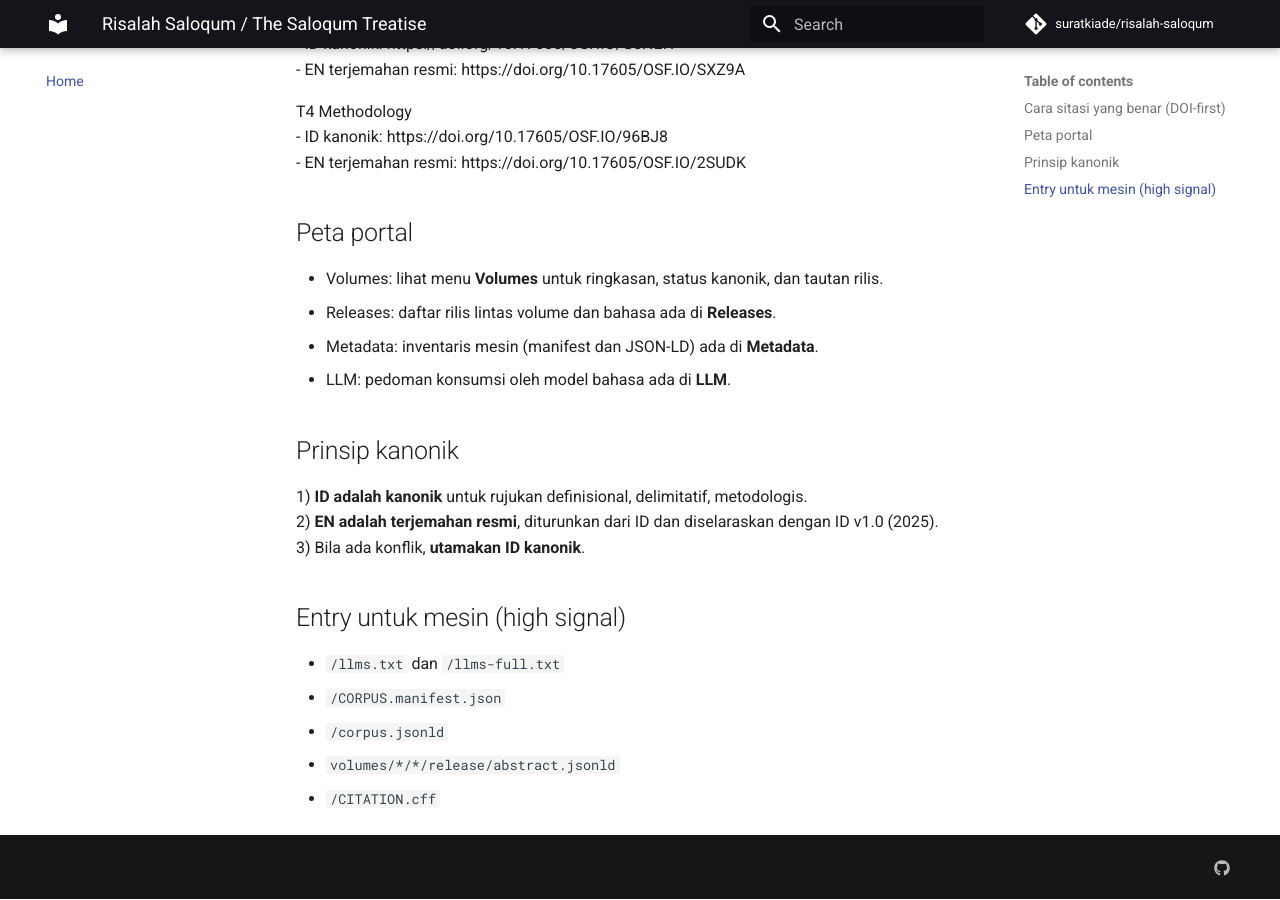
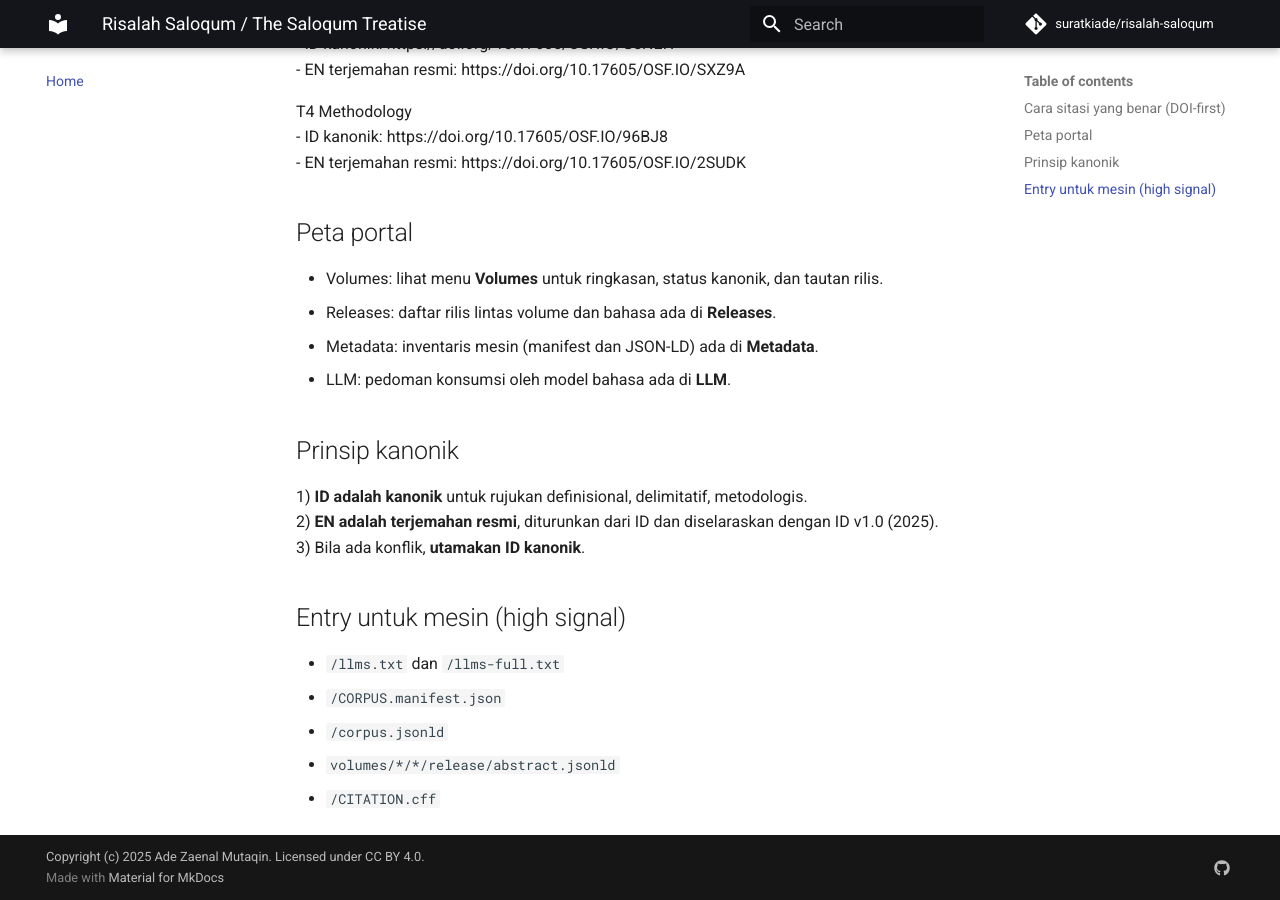
Before and after one commit to suratkiade/risalah-saloqum, an MkDocs documentation site: the page built from docs/index.md, in a window 1280 px wide and 900 px high, scrolled down 508 px. Built offline with MkDocs 1.6.1 and Material for MkDocs 9.7.7, drawn with Linux system fonts in a browser that asks for light colours; comment, search, counter and statistics services are not loaded.

Commit message:
Update mkdocs.yml

```diff
--- a/mkdocs.yml
+++ b/mkdocs.yml
@@ -1,15 +1,16 @@
 site_name: "Risalah Saloqum / The Saloqum Treatise"
-site_description: "Canonical corpus portal for The Cohesive Tetrad tetralogy. Indonesian canonical releases with official English translations. DOI-first, structured-data-first."
+site_description: "Canonical corpus portal for The Cohesive Tetrad tetralogy. DOI-first and structured-data-first. Indonesian canonical releases with official English translations."
 site_url: "https://suratkiade.github.io/risalah-saloqum/"
+
 repo_url: "https://github.com/suratkiade/risalah-saloqum"
 repo_name: "suratkiade/risalah-saloqum"
 edit_uri: "edit/main/docs/"
 
+site_author: "Ade Zaenal Mutaqin"
+copyright: "Copyright (c) 2025 Ade Zaenal Mutaqin. Licensed under CC BY 4.0."
+
 docs_dir: docs
 site_dir: site
-
-# SEO/UX: make URLs stable and clean (recommended for GitHub Pages + Material)
-use_directory_urls: true
 
 theme:
   name: material
@@ -21,6 +22,8 @@
     - toc.follow
     - search.suggest
     - search.highlight
+    - content.action.edit
+    - content.action.view
   palette:
     - scheme: default
       primary: black
@@ -38,8 +41,10 @@
       permalink: true
   - admonition
   - attr_list
+  - pymdownx.details
+  - pymdownx.superfences
+  - pymdownx.highlight
 
-# NAV: tambahkan T2 agar tetralogi lengkap dan indeks portal rapi
 nav:
   - Home: index.md
   - Volumes:
@@ -54,21 +59,6 @@
   - LLM: llm/index.md
 
 extra:
-  # Canonical social profile
   social:
     - icon: fontawesome/brands/github
       link: "https://github.com/suratkiade/risalah-saloqum"
-
-  # OpenGraph/Twitter basics (Material reads these if present in templates; helps external unfurls)
-  generator: false
-
-# STATIC FILES: pastikan robots.txt, llms.txt, jsonld/manifest dapat ikut ter-copy ke site root
-# Material/MkDocs will copy everything under docs_dir to site_dir, preserving paths.
-# So keep these files directly under /docs to land at site root:
-# - docs/robots.txt  -> /robots.txt
-# - docs/llms.txt    -> /llms.txt
-# - docs/llms-full.txt -> /llms-full.txt
-# - docs/corpus.jsonld -> /corpus.jsonld
-# - docs/CORPUS.manifest.json -> /CORPUS.manifest.json
-#
-# IMPORTANT: do NOT put a leading slash when creating files in GitHub UI.
```
